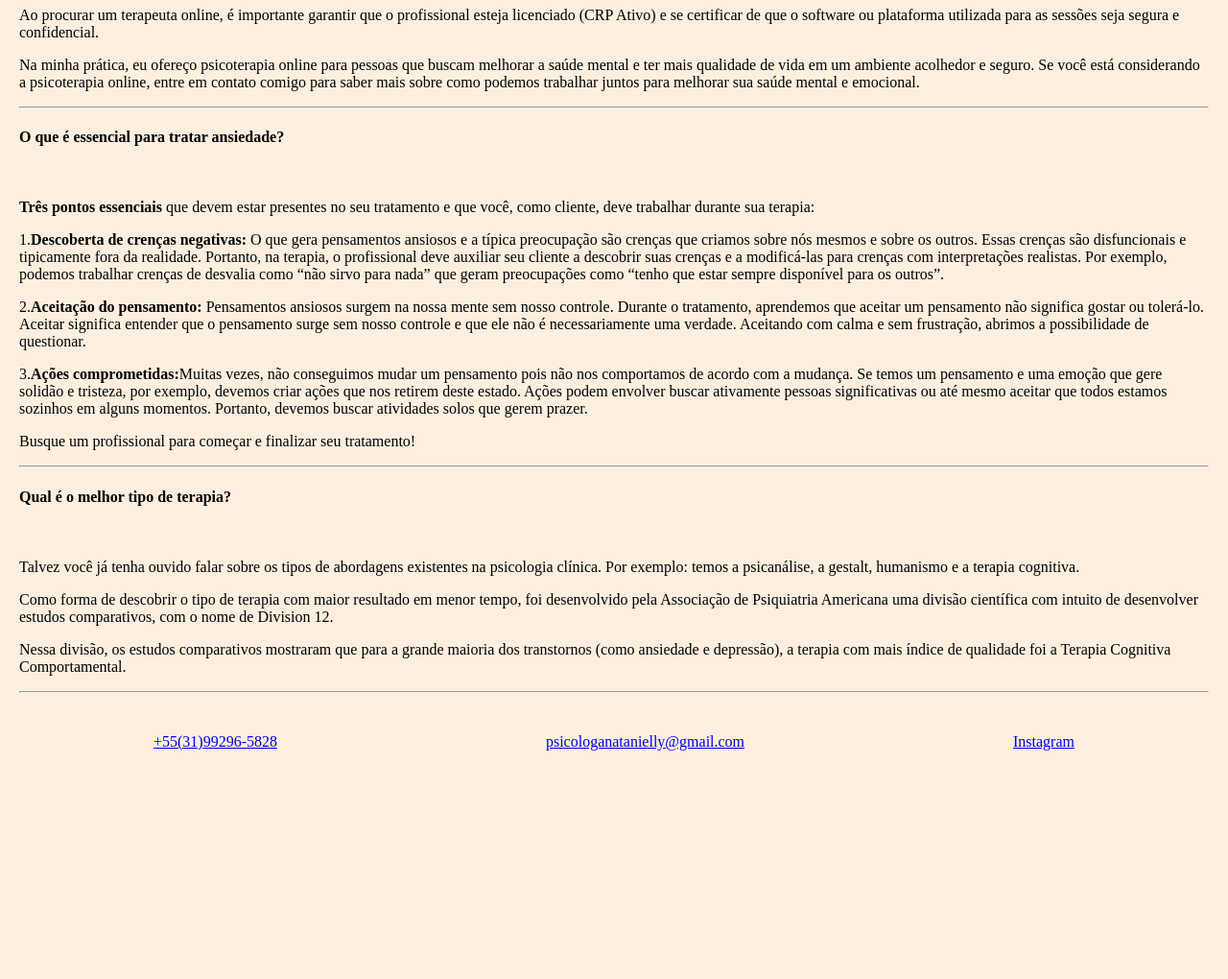
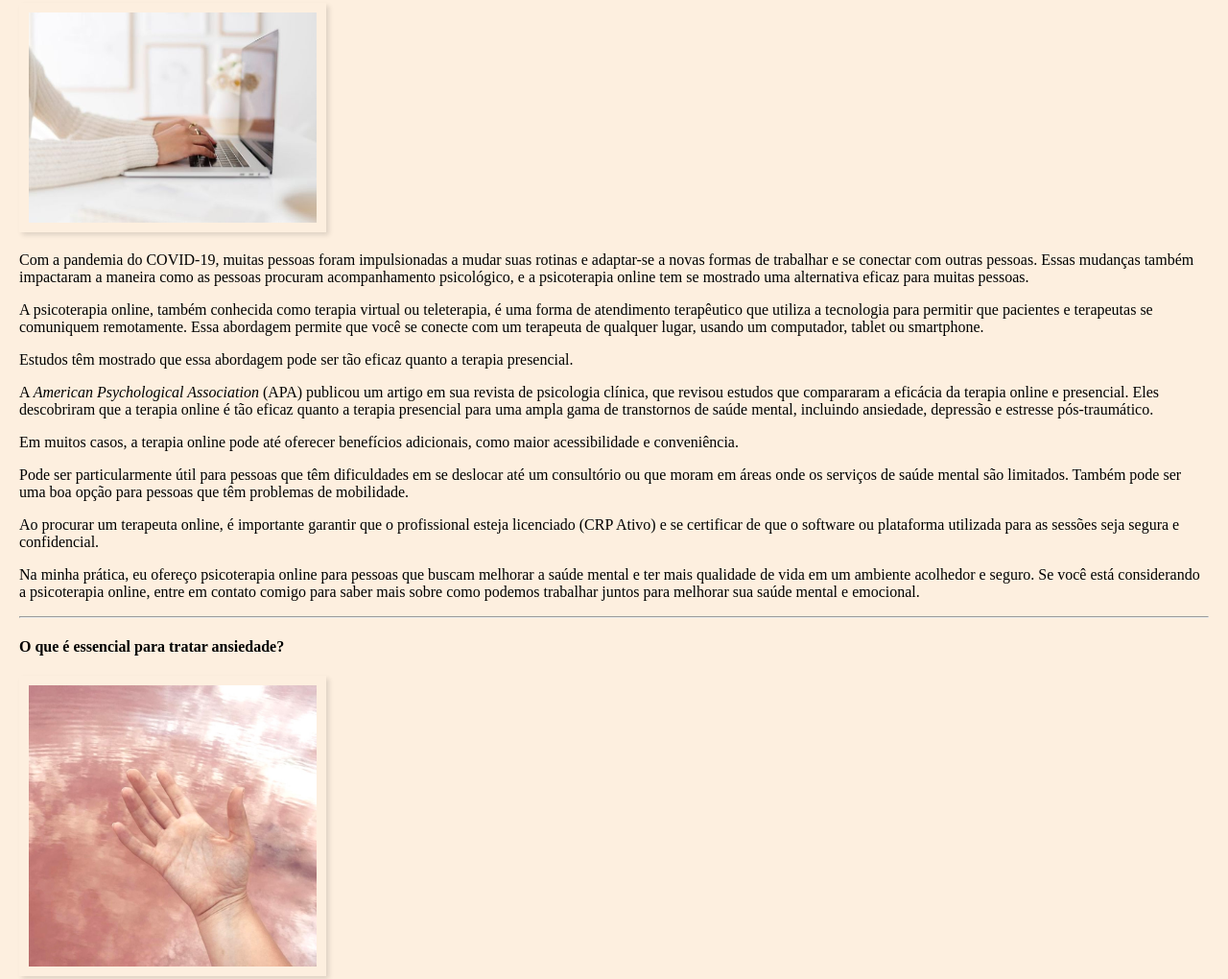
Before and after one commit to BereniceValle/Psicologa-Nina-Sousa, a plain HTML site: page Nina-Sousa/blog.html in a window 1280 px wide. Shown: the part 1525-2545 px from the top of the page at 96% size. Before the commit the page ends 2331 px from the top, so only its background shows below. Drawn offline with Linux system fonts and the light colour scheme.

Commit message:
Add imagens

```diff
--- a/Nina-Sousa/blog.html
+++ b/Nina-Sousa/blog.html
@@ -32,7 +32,7 @@
 
     <hr>
     <h4>Abrace a sua jornada e valorize o seu próprio progresso</h4>
-    <img src="" alt="">
+    <img src="img/abraceSuaJornada.jpg" alt="">
 
     <p>O quanto você associa o seu valor com base em comparações externas ao invés da sua própria jornada e progresso pessoal?</p>
     <p>É natural olharmos para os outros em busca de inspiração e referências, mas quando nos comparamos de maneira constante negligenciamos nosso próprio potencial e crescimento
@@ -61,7 +61,7 @@ e esquecemos que nossa jornada é única e isso não parece muito justo, não é
 
     <hr>
     <h4>Psicoterapia Online: como funciona e quais as vantagens</h4>
-    <img src="" alt="">
+    <img src="img/psicoterapiaOnline.jpg" alt="Terapia online">
 
     <p>Com a pandemia do COVID-19, muitas pessoas foram impulsionadas a mudar suas rotinas e adaptar-se a novas formas de trabalhar e se conectar com outras pessoas. Essas mudanças também impactaram a maneira como as pessoas procuram acompanhamento psicológico, e a psicoterapia online tem se mostrado uma alternativa eficaz para muitas pessoas.</p>
     <p>A psicoterapia online, também conhecida como terapia virtual ou teleterapia, é uma forma de atendimento terapêutico que utiliza a tecnologia para permitir que pacientes e terapeutas se comuniquem remotamente. Essa abordagem permite que você se conecte com um terapeuta de qualquer lugar, usando um computador, tablet ou smartphone.</p>
@@ -74,7 +74,7 @@ e esquecemos que nossa jornada é única e isso não parece muito justo, não é
 
     <hr>
     <h4>O que é essencial para tratar ansiedade?</h4>
-    <img src="" alt="">
+    <img src="img/tratarAnsiedade.jpg" alt="">
 
     <p><b>Três pontos essenciais</b> que devem estar presentes no seu tratamento e que você, como cliente, deve trabalhar durante sua terapia:</p>
     <p>1.<b>Descoberta de crenças negativas:</b> O que gera pensamentos ansiosos e a típica preocupação são crenças que criamos sobre nós mesmos e sobre os outros. Essas crenças são disfuncionais e tipicamente fora da realidade. Portanto, na terapia, o profissional deve auxiliar seu cliente a descobrir suas crenças e a modificá-las para crenças com interpretações realistas. Por exemplo, podemos trabalhar crenças de desvalia como “não sirvo para nada” que geram preocupações como “tenho que estar sempre disponível para os outros”.</p>
@@ -84,7 +84,7 @@ e esquecemos que nossa jornada é única e isso não parece muito justo, não é
 
     <hr>
     <h4>Qual é o melhor tipo de terapia?</h4>
-    <img src="" alt="">
+    <img src="img/tiposDeTerapia.jpg" alt="">
 
     <p>Talvez você já tenha ouvido falar sobre os tipos de abordagens existentes na psicologia clínica. Por exemplo: temos a psicanálise, a gestalt, humanismo e a terapia cognitiva.</p>
     <p>Como forma de descobrir o tipo de terapia com maior resultado em menor tempo, foi desenvolvido pela Associação de Psiquiatria Americana uma divisão científica com intuito de desenvolver estudos comparativos, com o nome de Division 12.</p>
--- a/Nina-Sousa/index.css
+++ b/Nina-Sousa/index.css
@@ -12,7 +12,12 @@ ul {
     align-items: center;
     padding: 16px;
 }
-
+img {
+    width: 300px;
+    margin: auto;
+    padding: 10px;
+    box-shadow: 3px 3px 5px rgba(0, 0, 0, 0.123);
+}
 /*background-color: white;
 width: 500px;
 margin: auto;
```
Also changed, not shown: Nina-Sousa/img/abraceSuaJornada.jpg (added), Nina-Sousa/img/psicoterapiaOnline.jpg (added), Nina-Sousa/img/tiposDeTerapia.jpg (added), Nina-Sousa/img/tratarAnsiedade.jpg (added), 1 other file.
